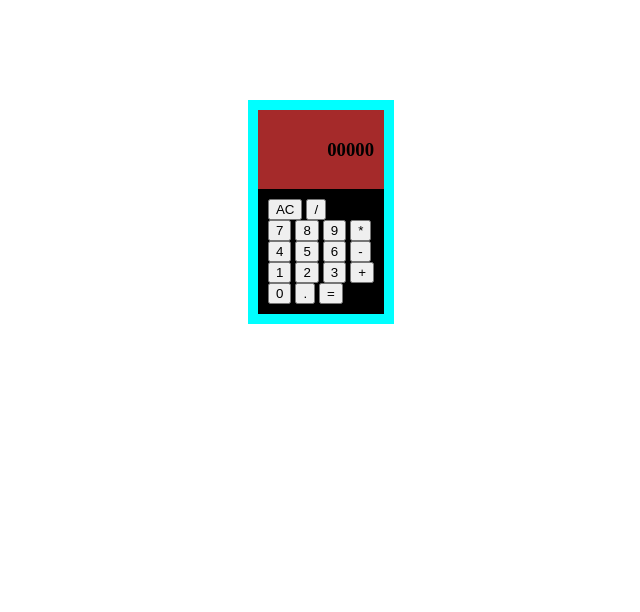
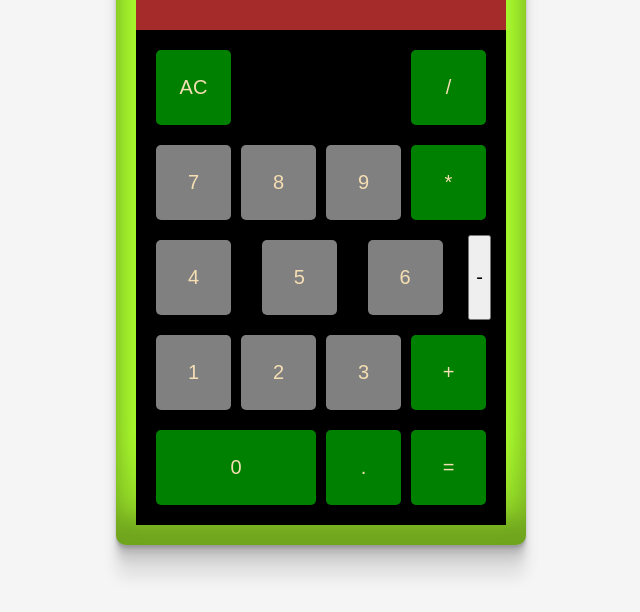
Before and after one commit to CodeByBlazej/Calculator-project, a plain HTML site: page index.html in a window 1280 px wide. Shown: the part 188-800 px from the top of the page, without its empty margins (319-959 px from the left). Drawn offline with Linux system fonts and the light colour scheme.

Commit message:
add style to calculator

```diff
--- a/style.css
+++ b/style.css
@@ -1,23 +1,23 @@
 body{
+  background-color: whitesmoke;
   margin: 0;
   padding: 0;
   height: 100vh;
   display: flex;
   justify-content: center;
   align-items: center;
-
+  font-size: 30px;
 }
 
 .main{
   margin: 0;
-  padding: 10px;
-  background-color: aqua;
+  padding: 20px;
+  background-color: greenyellow;
   display: flex;
   flex-direction: column;
-
-  /* align-items: center; */
-  /* justify-content: center; */
-
+  border-radius: 10px;
+  box-shadow: rgba(0, 0, 0, 0.17) 0px -23px 25px 0px inset, rgba(0, 0, 0, 0.15) 0px -36px 30px 0px inset, rgba(0, 0, 0, 0.1) 0px -79px 40px 0px inset, rgba(0, 0, 0, 0.06) 0px 2px 1px, rgba(0, 0, 0, 0.09) 0px 4px 2px, rgba(0, 0, 0, 0.09) 0px 8px 4px, rgba(0, 0, 0, 0.09) 0px 16px 8px, rgba(0, 0, 0, 0.09) 0px 32px 16px;
+  /* box shadow from https://getcssscan.com/css-box-shadow-examples */
 }
 
 .display-div{
@@ -35,3 +35,72 @@ body{
   display: flex;
   flex-direction: column;
 }
+
+.first-row{
+  margin: 0;
+  padding: 5px;
+  display: flex;
+  justify-content: space-between;
+}
+
+
+.second-row,
+.third-row,
+.fourth-row,
+.fifth-row
+{
+  margin: 0;
+  padding: 5px;
+  display: flex;
+  justify-content: space-between;
+}
+
+.digit{
+  background-color: grey;
+  color: wheat;
+  border: none;
+  border-radius: 5px;
+  min-height: 75px;
+  min-width: 75px;
+  margin: 5px;
+}
+
+.zero,
+.dot,
+.clear,
+.divide,
+.multiply,
+.subtract,
+.add,
+.equals
+{
+  background-color: green;
+  color: wheat;
+  border: none;
+  border-radius: 5px;
+  min-height: 75px;
+  margin: 5px;
+}
+
+.zero{
+  min-width: 160px;
+}
+
+.dot,
+.clear,
+.divide,
+.multiply,
+.subtract,
+.add,
+.equals
+{
+ min-width: 75px;
+}
+
+button{
+  font-size: 20px;
+}
+
+button:active{
+  background-color: blanchedalmond;
+}
```
